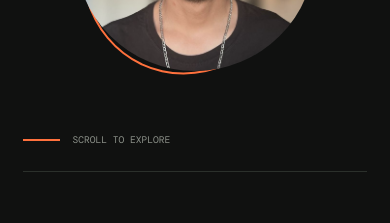
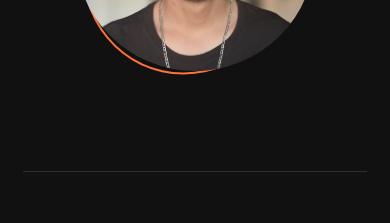
Before and after one commit to DucklingTalks/portfolio, a React (Vite) app: page / in a window 390 px wide. Shown: the part 920-1143 px from the top of the page. Built offline with nearby package versions, Linux system fonts and the light colour scheme.

Commit message:
feat: replace scroll line with icon for improved visual appeal

```diff
--- a/src/main.jsx
+++ b/src/main.jsx
@@ -2,6 +2,7 @@ import { StrictMode, useEffect, useMemo, useState } from "react";
 import { createRoot } from "react-dom/client";
 import { FontAwesomeIcon } from "@fortawesome/react-fontawesome";
 import {
+  faArrowDown,
   faArrowUpRightFromSquare,
   faBriefcase,
   faCertificate,
@@ -406,7 +407,7 @@ function App() {
             <img className="portrait" src={profileImage} alt="Jonattan Lima" />
           </div>
           <a className="scroll" href="#about">
-            <span className="scroll-line" />
+            <FontAwesomeIcon icon={faArrowDown} aria-hidden="true" />
             {t.scroll}
           </a>
         </section>
--- a/src/styles.css
+++ b/src/styles.css
@@ -275,11 +275,9 @@ nav a:hover,
   position: absolute;
   text-transform: uppercase;
 }
-.scroll-line {
-  background: var(--orange);
-  display: block;
-  height: 2px;
-  width: 37px;
+.scroll svg {
+  color: var(--orange);
+  font-size: 0.85rem;
 }
 .section {
   border-top: 1px solid var(--line);
@@ -611,8 +609,7 @@ footer {
     right: -10px;
   }
   .scroll {
-    bottom: 25px;
-    left: 6vw;
+    display: none;
   }
   .section,
   .contact {
```
